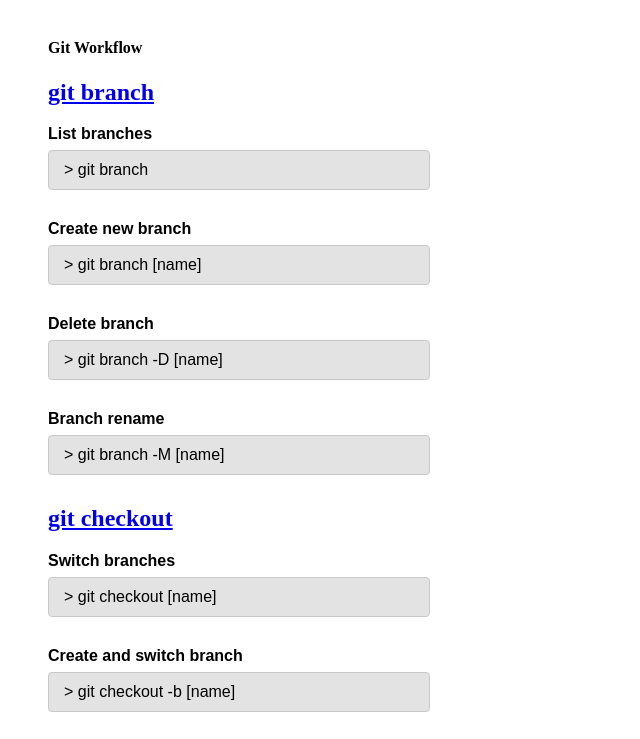
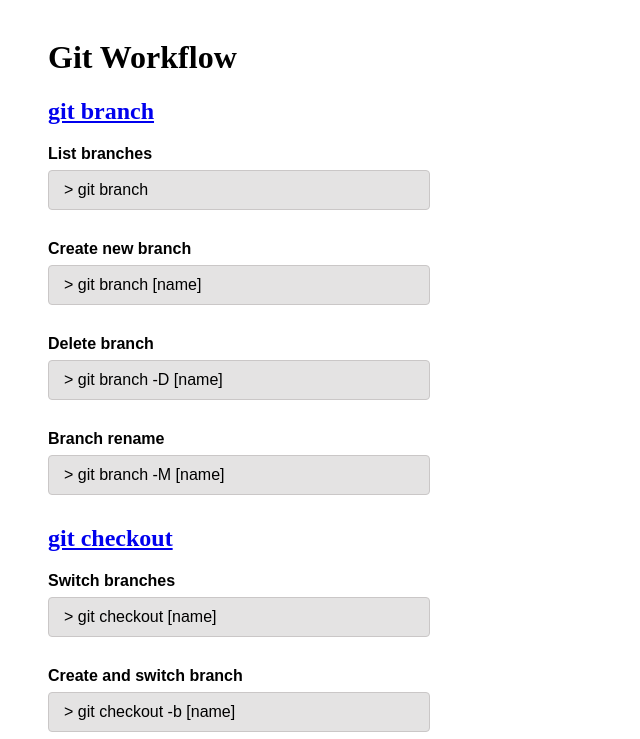
Before and after one commit to NadavNassi/git-workflow, a plain HTML site: page index.html in a window 1280 px wide. Shown: the top 739 px of the page, without its empty margins (0-640 px from the left). Drawn offline with Linux system fonts and the light colour scheme.

Commit message:
changed header size to h1

```diff
--- a/index.html
+++ b/index.html
@@ -8,7 +8,7 @@
 
 <body>
   <div class="app">
-    <h4>Git Workflow</h4>
+    <h1>Git Workflow</h1>
 
     <h2>
       <a target="_blank" href="https://git-scm.com/docs/git-branch">
```
